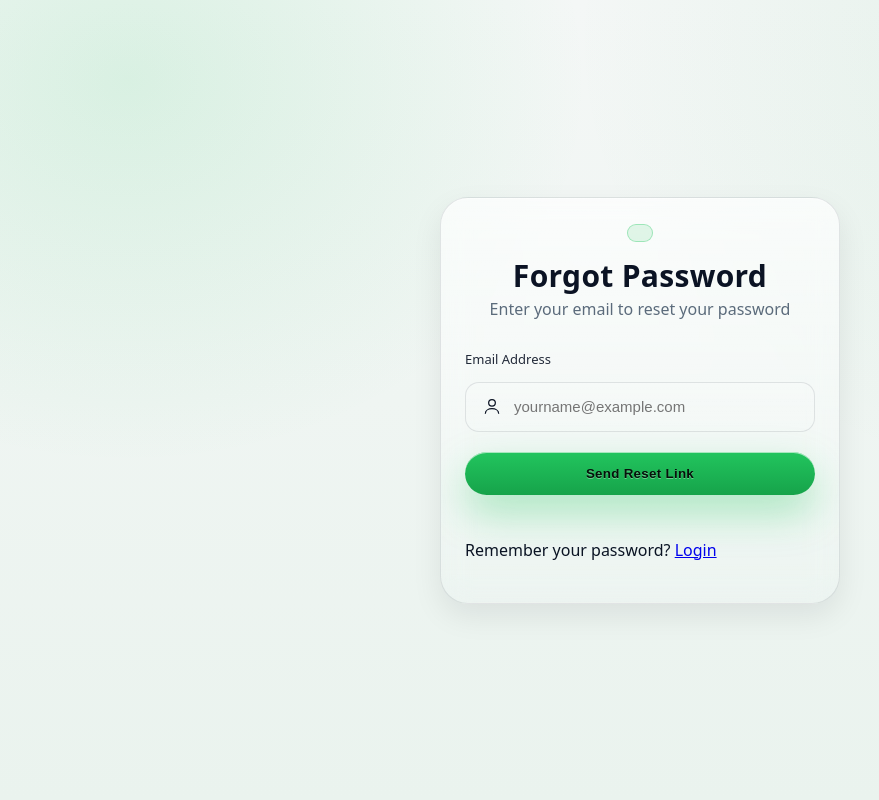
After one commit to omarzidane0/wearhouse_management-system, a Django app: page /reset_password in a window 1280 px wide. The commit adds this page. Shown: the whole page, without its empty margins (0-879 px from the left). Run offline with Django 5.2, Linux system fonts and the light colour scheme.

Commit message:
full auth system with sign up warn + password reset with link

```diff
--- /dev/null
+++ b/project/wms/accounts/static/js/password_render.js
@@ -0,0 +1,35 @@
+var email = document.getElementById("email")
+var form = document.getElementById("resetform")
+var alert = document.getElementById("alert-msg")
+form.addEventListener("submit" , function(){
+    event.preventDefault()
+    if (email.value == ""){
+        alert.textContent = "please fill all the blanks"
+        alert.style.display = "block";
+    }else{
+      send_link(email.value)
+    }
+})
+
+function send_link(email){
+    fetch("reset_post" , {
+        "method": "POST",
+        "headers":{
+        "Content-Type":"application/json",
+        "X-CSRFToken":document.getElementsByName("csrfmiddlewaretoken")[0].value,
+
+        },
+        "body": JSON.stringify({"email" : email}),
+        "credentials": "include"
+    }).then(response => response.json())
+    .then(data =>{
+        if(data.status == true){
+        alert.style.color = "#6ee7b7"
+        alert.textContent = data.reason
+        alert.style.display = "block";
+        }else{
+         alert.textContent = data.reason
+         alert.style.display = "block";
+        }
+    })
+}
--- /dev/null
+++ b/project/wms/accounts/templates/resetpassword/reset-password.html
@@ -0,0 +1,95 @@
+{% load static %}
+<!DOCTYPE html>
+<html lang="en">
+<head>
+  <meta charset="utf-8"/>
+  <meta name="viewport" content="width=device-width, initial-scale=1"/>
+  <title>Forgot Password • Neo Green</title>
+  <style>
+    :root {
+      --bg: #0b1324; --bg-2: #0d182f; --fg: #e6f3ea; --muted: #a3b4c5;
+      --primary: #22c55e; --primary-2: #16a34a; --accent: #6ee7b7;
+      --card: rgba(255,255,255,.06); --glass: rgba(255,255,255,.10);
+      --border: rgba(255,255,255,.12); --ring: rgba(34,197,94,.35);
+      --shadow: 0 10px 25px rgba(0,0,0,.20), inset 0 1px 0 rgba(255,255,255,.05);
+    }
+    @media (prefers-color-scheme: light) {
+      :root {
+        --bg: #f4f7f6; --bg-2: #eaf3ee; --fg: #0b1324; --muted: #5b6b7b;
+        --card: rgba(255,255,255,.65); --glass: rgba(255,255,255,.7);
+        --border: rgba(15,23,42,.10); --shadow: 0 12px 30px rgba(2,6,23,.08), inset 0 1px 0 rgba(255,255,255,.45);
+      }
+    }
+    * { box-sizing: border-box } html, body { height: 100% }
+    body {
+      margin: 0;
+      color: var(--fg);
+      font-family: ui-sans-serif, system-ui, Segoe UI, Roboto, Helvetica, Arial;
+      background: radial-gradient(60% 80% at 10% 10%, #22c55e20, transparent 60%), radial-gradient(70% 90% at 90% 5%, #16a34a14, transparent 65%), linear-gradient(180deg, var(--bg), var(--bg-2));
+      overflow-x: hidden;
+    }
+    .grid { min-height: 100vh; display: grid; grid-template-columns: 1fr }
+    @media (max-width: 1024px) { .grid { grid-template-columns: 1fr } }
+    .left { display: none; } /* Hide the left side in portrait mode */
+    .right { display: grid; place-items: center; padding: 56px 24px; position: relative }
+    .card { width: min(400px, 92vw); border: 1px solid var(--border); border-radius: 28px; background: linear-gradient(180deg, var(--glass), rgba(255,255,255,.06)); box-shadow: var(--shadow); backdrop-filter: blur(14px) saturate(120%); -webkit-backdrop-filter: blur(14px) saturate(120%); overflow: hidden; }
+    .header { text-align: center; padding: 26px 26px 10px }
+    .badge { display: inline-flex; gap: 6px; align-items: center; padding: 8px 12px; font-size: 12px; letter-spacing: .12em; text-transform: uppercase; background: rgba(34,197,94,.12); color: #bff8d7; border: 1px solid rgba(34,197,94,.35); border-radius: 999px; }
+    .av { width: 96px; height: 96px; margin: 14px auto 6px; border-radius: 50%; background: radial-gradient(100% 100% at 30% 30%, #c6f6d5, #9ae6b4); position: relative; display: grid; place-items: center; box-shadow: 0 14px 28px rgba(0,0,0,.18); }
+    h1 { margin: 8px 0 2px; font-size: 30px; letter-spacing: .3px }
+    .sub { margin: 0; color: var(--muted) }
+    .form { padding: 20px 24px 26px; display: grid; gap: 14px }
+    .label { font-size: 13px; opacity: .9 }
+    .field { display: flex; align-items: center; gap: 10px; padding: 14px 16px; border: 1px solid var(--border); border-radius: 14px; background: linear-gradient(180deg, rgba(255,255,255,.12), rgba(255,255,255,.06)); box-shadow: inset 0 1px 0 rgba(255,255,255,.12); transition: box-shadow .2s, border-color .2s, transform .08s ease; }
+    .field:focus-within { outline: 4px solid var(--ring); border-color: var(--accent); transform: translateY(-1px) }
+    .field input { flex: 1; background: transparent; border: none; outline: none; color: var(--fg); font-size: 15px; }
+    .btn { margin-top: 6px; padding: 14px 18px; border: none; border-radius: 999px; font-weight: 900; letter-spacing: .3px; background: linear-gradient(180deg, var(--primary), var(--primary-2)); color: #06110b; text-shadow: 0 1px 0 rgba(255,255,255,.35); box-shadow: 0 18px 40px rgba(34,197,94,.35), inset 0 1px 0 rgba(255,255,255,.6); cursor: pointer; position: relative; overflow: hidden; }
+    .btn::before { content: ""; position: absolute; inset: 0; background: linear-gradient(120deg, transparent 0%, rgba(255,255,255,.45) 40%, transparent 60%); transform: translateX(-120%); transition: transform .6s ease; }
+    .btn:hover::before { transform: translateX(120%) } .btn:active { transform: translateY(1px) }
+    #alert-msg{
+  display:none;
+  color:#b91c1c;
+  background:#fee2e2;
+  padding:10px 14px;
+  border-radius:8px;
+  font-size:14px;
+  margin-bottom:12px;
+}
+  </style>
+</head>
+<body>
+  <div class="grid">
+    <section class="left" aria-hidden="true">
+      <div class="blob"></div>
+      <div class="leaf one"></div>
+      <div class="leaf two"></div>
+      <div class="leaf three"></div>
+    </section>
+    <section class="right" role="region" aria-labelledby="forgot">
+      <div class="card">
+        <div class="header">
+          <span class="badge" style="color: white;">        </span>
+
+
+          <h1 id="forgot">Forgot Password</h1>
+          <p class="sub">Enter your email to reset your password</p>
+        </div>
+        <form id="resetform"class="form" action="#" method="post" novalidate>
+        {% csrf_token %}
+          <label class="label" for="email">Email Address</label>
+          <div class="field">
+            <svg width="20" height="20" viewBox="0 0 24 24" fill="none" stroke="currentColor" stroke-width="1.5"><path d="M4 20c0-4 4-6 8-6s8 2 8 6"/><circle cx="12" cy="7" r="4"/></svg>
+            <input id="email" name="email" type="email" placeholder="yourname@example.com" autocomplete="email" required/>
+          </div>
+           <div id="alert-msg"></div>
+          <button class="btn" type="submit">Send Reset Link</button>
+          <div class="sep"></div>
+          <p class="meta">Remember your password? <a class="link" href="{% url 'login' %}">Login</a></p>
+        </form>
+      </div>
+    </section>
+  </div>
+</body>
+<script src="{% static 'js/password_render.js' %}"> </script>
+</script>
+</html>
--- a/project/wms/accounts/urls.py
+++ b/project/wms/accounts/urls.py
@@ -1,7 +1,13 @@
 from django.urls import path
-from .views import home , post_login
+from .views import home , post_login , sign_up_index , reset_render, reset_post , submit_password , password_change
 
 urlpatterns = [
-    path("home/" , home , name="hoome"),
-    path("login_post/" , post_login , name="post_login")
+    path("login/" , home , name="login"),
+    path("login_post/" , post_login , name="post_login"),
+    path("sign_up/" , sign_up_index , name="sign_up_warn"),
+    path("reset_password" , reset_render, name="reset_password" ),
+    #reset_post
+    path("reset_post" , reset_post, name="reset_post" ),
+    path("change_password/<str:token>" ,password_change , name="submit_ps" ),
+    path("submit_password",submit_password, name="submit_password")
 ]
--- a/project/wms/accounts/views.py
+++ b/project/wms/accounts/views.py
@@ -1,8 +1,11 @@
-from django.shortcuts import render
+from django.shortcuts import render , redirect
 from django.http import JsonResponse
-from .models import accounts
-
+from .models import accounts , password_token
+from datetime import datetime , timedelta
+from utils.email_sender.email_m import send_email
+from utils.toekn_generator.token import token_generate
 import json
+from django.utils import timezone
 # Create your views here.
 def home(request):
     return render(request , "login/index.html")
@@ -22,3 +25,83 @@ def post_login(request):
         return JsonResponse({'status':True , "href":"home"})
     else:
         return JsonResponse({'status':False , "reason":"wrong username or password"})
+
+
+def sign_up_index(request):
+    return render(request , "signup/index.html")
+
+def reset_render(request):
+    return render(request , "resetpassword/reset-password.html")
+
+def reset_post(request):
+    email = json.loads(request.body.decode("utf-8")).get("email")
+    if len(email.strip()) == 0:
+        return JsonResponse({'status': False , "reason":"please fill all the blanks"})
+    elif "@" not in email:
+        return JsonResponse({'status': False , "reason":"invalid email !"})
+    elif not accounts.objects.filter(email=email).exists():
+        return JsonResponse({'status': False , "reason":"invalid email !"})
+
+    db_email = password_token.objects.filter(email=email)
+    if db_email.exists():
+        print(timezone.now())
+        if timezone.now() > db_email.first().expire_date:
+            #delete the old one
+
+            db_email.delete()
+            # give a new mail
+            token = token_generate()
+            ps_url = request.get_host()+f"/change_password/{token}"
+            send_email(email ,ps_url )
+            password_token.objects.create(email=email,token=token)
+            return JsonResponse({"status":True , "reason":"new massage have been sent !"})
+        else:
+            return JsonResponse({"status":False , "reason":"we already sent you a massage wait 2 minuts before trying again"})
+    else:
+        #give a new mail
+        token = token_generate()
+        ps_url = request.get_host()+f"/chage_password/{token}"
+        send_email(email ,ps_url )
+        password_token.objects.create(email=email,token=token)
+        return JsonResponse({"status":True , "reason":"new massage have been sent"})
+
+
+def password_change(request , token):
+    if token.strip() == None:
+        return redirect("login")
+    pst = password_token.objects.filter(token=token)
+    if pst.exists():
+        if timezone.now() > pst.first().expire_date:
+            return render(request , "resetpassword/warn.html")
+        else:
+            return render(request , "resetpassword/change.html")
+
+
+    else:
+        return redirect("login")
+
+def submit_password(request):
+    print("here")
+    data = json.loads(request.body.decode("utf-8"))  # data = dict
+    token_val = data.get("token")
+    password_new = data.get("password")
+    print(token_val)
+    if password_new.strip() == "":
+           return JsonResponse({"status":False , "reason":"please fill all the blanks" ,"href":"here"})
+    elif len(password_new.strip()) < 8:
+        return JsonResponse({"status":False , "reason":"password must be above 8" ,"href":"here"})
+
+    pst = password_token.objects.filter(token=token_val)
+    if pst.exists():
+        if timezone.now() > pst.first().expire_date:
+            return JsonResponse({"status":False , "reason":"date expired, ask for a new link" ,"href":"here"})
+        else:
+            # هنا ممكن تضيف تحديث كلمة السر للـ user'
+
+            user = accounts.objects.filter(email=pst.first().email).first()
+            pst.first().delete()
+            user.password=password_new
+            user.save()
+            return JsonResponse({"status":True , "reason":"password changed" , "href":"login"})
+    else:
+        return JsonResponse({"status":False , "reason":"something went wrong !!" , "href":"login"})
--- /dev/null
+++ b/project/wms/utils/toekn_generator/token.py
@@ -0,0 +1,6 @@
+import random
+import secrets
+
+def token_generate():
+    token = secrets.token_urlsafe(32)
+    return token
```
Also changed, not shown: project/wms/accounts/models.py (+19 -0 lines), project/wms/accounts/static/js/password_change.js (added, +46 -0 lines), project/wms/accounts/templates/login/index.html (+6 -3 lines), project/wms/accounts/templates/resetpassword/change.html (added, +86 -0 lines), project/wms/accounts/templates/resetpassword/warn.html (added, +98 -0 lines), project/wms/accounts/templates/signup/index.html (added, +98 -0 lines), project/wms/utils/email_sender/email_m.py (added, +15 -0 lines), project/wms/accounts/migrations/0002_password_token.py (added), project/wms/accounts/migrations/0003_password_token_expire_date.py (added), project/wms/accounts/migrations/0004_remove_password_token_username_password_token_email.py (added), project/wms/accounts/migrations/0005_alter_password_token_email_and_more.py (added), 1 other file.
